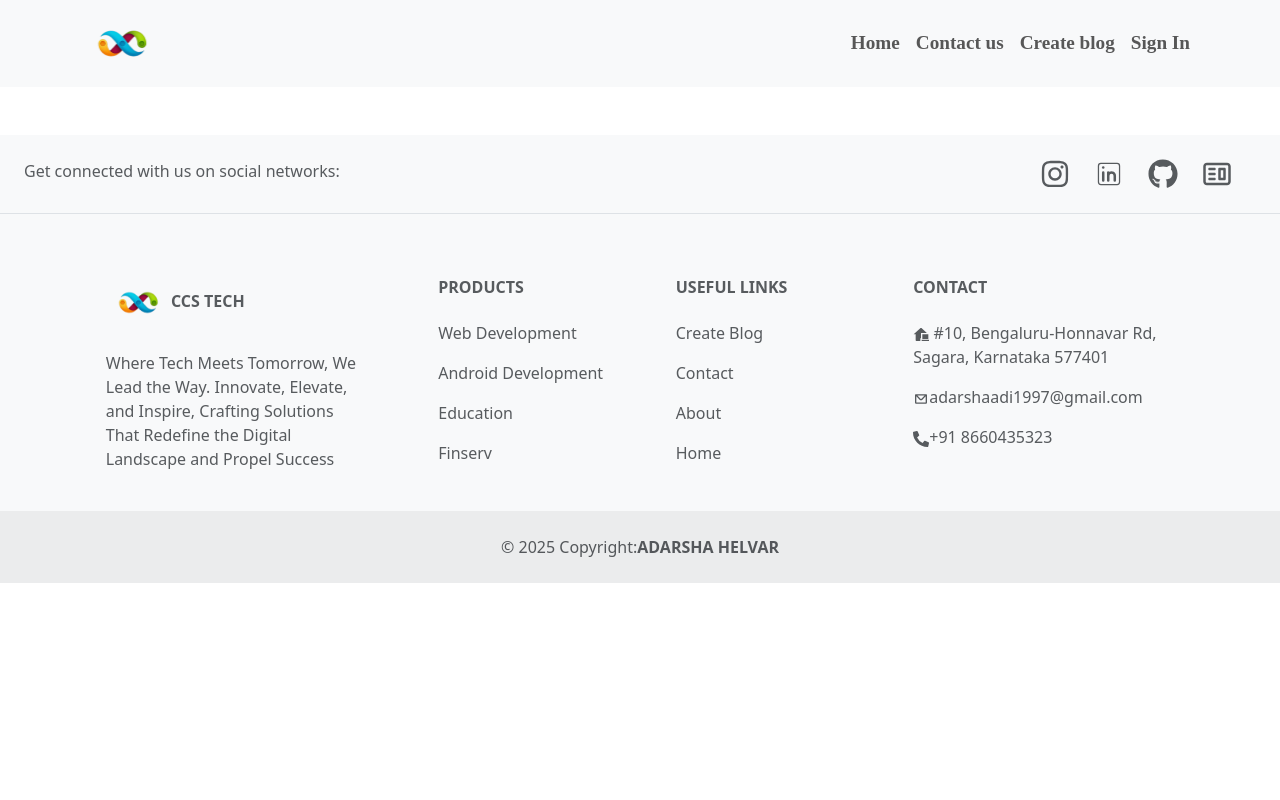
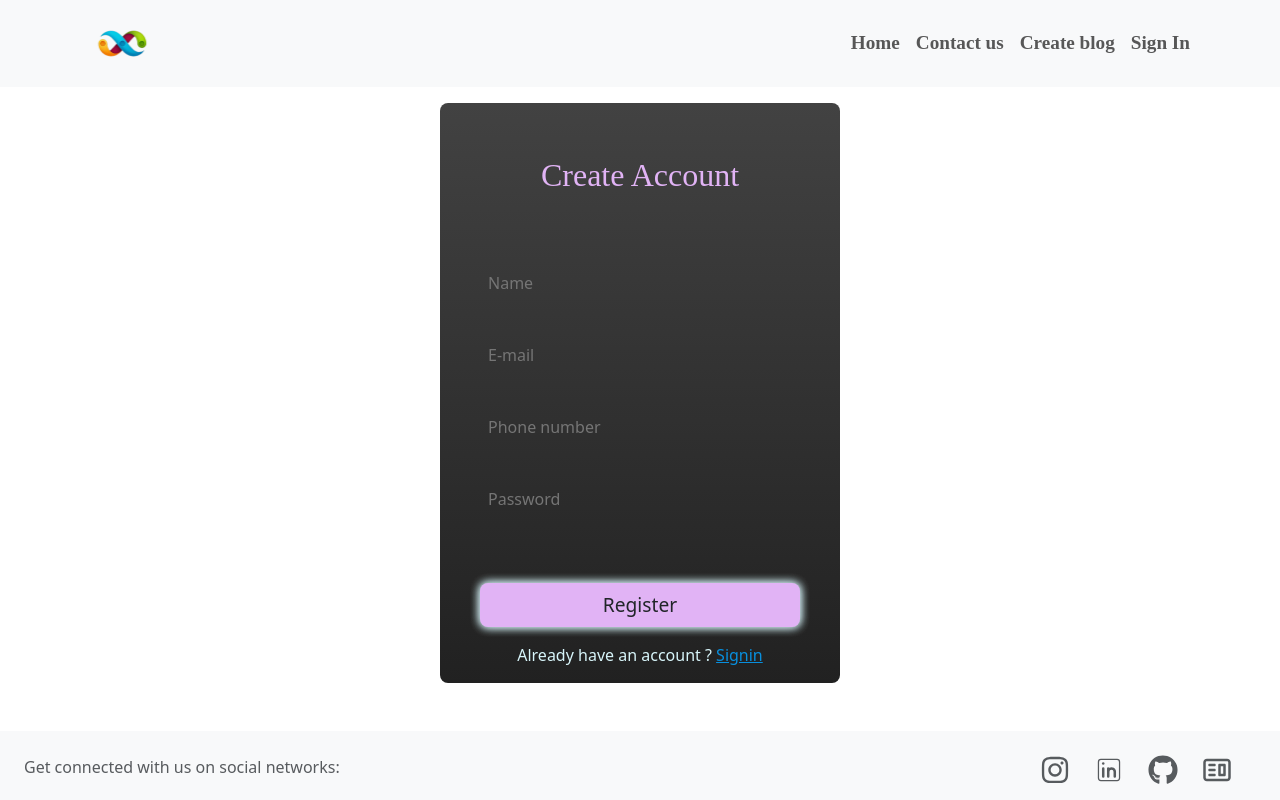
Before and after one commit to SangatiThanmayee/blogapp, a React (Vite) app in the folder my-app/: page /register in a window 1280 px wide. Shown: the top 800 px of the page. Built offline with nearby package versions, Linux system fonts and the light colour scheme.

Commit message:
add authentication page for register

```diff
--- /dev/null
+++ b/my-app/src/components/Register/Register.jsx
@@ -0,0 +1,83 @@
+import React, { useContext, useState } from "react";
+import "./register.css";
+import { Link, useNavigate } from "react-router-dom";
+import { AuthContext } from "../../context/AuthContext";
+import { BASE_URL } from "../../utils/config";
+import { toast } from "react-toastify";
+
+const Register = () => {
+  const [credentials, setCredentials] = useState({
+    name: undefined,
+    email: undefined,
+    phone: undefined,
+    password: undefined,
+  });
+  const { dispatch } = useContext(AuthContext);
+
+  const navigate = useNavigate();
+
+  const handleChange = (e) => {
+    setCredentials((prev) => ({ ...prev, [e.target.id]: e.target.value }));
+  };
+  // console.log('credentials :>> ', credentials);
+
+  const handleClick = async (e) => {
+    e.preventDefault();
+    try {
+      const res = await fetch(`${BASE_URL}/auth/registerUser`, {
+        method: "POST",
+        headers: { "Content-type": "application/json" },
+        body: JSON.stringify(credentials),
+      });
+      const result = await res.json();
+      if (!result.ok) {
+        toast(result.message);
+        // console.log('result.message :>> ', result.message);
+      }
+
+      dispatch({ type: "REGISTER_SUCCESS" });
+      navigate("/signin");
+    } catch (e) {
+      toast(e.message);
+      // console.log('e :>> ', e);
+    }
+  };
+
+  return (
+    <div>
+      <div className="container">
+        <form className="mt-3 form" onSubmit={handleClick}>
+          <p className="title">Create Account</p>
+          <input placeholder="Name" className="name input" type="text" id="name" onChange={handleChange}/>
+          <input placeholder="E-mail" className="name input" type="email" id="email" onChange={handleChange}/>
+          <input
+            placeholder="Phone number"
+            className="name input"
+            type="text"
+            pattern="[0-9]*"
+            id="phone"
+            onChange={handleChange}
+          />
+          <input
+            placeholder="Password"
+            className="password input"
+            type="password"
+            id="password"
+            onChange={handleChange}
+          />
+          <button className="btn" type="submit">
+            Register
+          </button>
+          <p className="mt-3 p_tag">
+            Already have an account ?{" "}
+            <Link to="/signin" className="link">
+              Signin
+            </Link>
+          </p>
+        </form>
+      </div>
+    </div>
+  );
+};
+
+export default Register;
--- /dev/null
+++ b/my-app/src/components/Register/register.css
@@ -0,0 +1,85 @@
+::selection {
+    background-color: gray;
+  }
+
+  .container {
+    margin: 0 auto;
+    display: flex;
+    justify-content: center;
+    align-items: center;
+  }
+
+  .form {
+    width: 400px;
+    height: 580px;
+    background-image: linear-gradient(to bottom, #424242,#212121);
+    display: flex;
+    align-items: center;
+    flex-direction: column;
+    border-radius: 0.5rem;
+  }
+
+  .title {
+    color:  rgb(225, 179, 245);
+    margin: 3rem 0;
+    font-size: 2rem;
+    font-family: 'Times New Roman', Times, serif;
+  }
+
+  .input {
+    margin: 0.5rem 0;
+    padding: 1rem 0.5rem;
+    width: 20rem;
+    background-color: inherit;
+    color:  rgb(184, 179, 245);
+    border: none;
+    outline: none;
+  }
+
+  .username {
+    /* border-bottom: 1px solid  rgb(225, 179, 245); */
+    transition: all 400ms;
+  }
+
+  .username:hover {
+    background-color: #424242;
+    border: none;
+    border-radius: 0.5rem;
+  }
+
+  .password {
+    /* border-bottom: 1px solid  rgb(225, 179, 245); */
+    transition: all 400ms;
+  }
+
+  .password:hover {
+    background-color: #424242;
+    border: none;
+    border-radius: 0.5rem;
+  }
+
+  .btn {
+    height: 3rem;
+    width: 20rem;
+    margin-top: 3rem;
+    background-color:  rgb(225, 179, 245);
+    border-radius: 0.5rem;
+    border: none;
+    font-size: 1.2rem;
+    transition: all 400ms;
+    box-shadow: 0 0 10px  rgb(215, 245, 250), 0 0 10px rgb(215, 245, 250);
+  }
+
+  .btn:hover {
+    background-color: rgb(215, 245, 250);
+    box-shadow: none;
+  }
+
+
+  .p_tag {
+    color: rgb(215, 245, 250);
+  }
+
+  .link {
+    color: rgb(8, 143, 221);
+  }
--- a/my-app/src/routes/Routing.jsx
+++ b/my-app/src/routes/Routing.jsx
@@ -4,6 +4,7 @@ import Home from "../components/Home/Home";
 import ContactUs from "../components/ContactUS/ContactUs";
 import CreateBlog from "../components/CreateBlog/CreateBlog";
 import Signin from "../components/Signin/Signin";
+import Register from "../components/Register/Register";
 
 
 
@@ -16,6 +17,7 @@ const Routing = () => {
         <Route path="/contactus"   element={<ContactUs/>}/>
         <Route path="/createNewBlog"  element={<CreateBlog/>}/>
         <Route path="/signin" element={<Signin/>}/>
+        <Route path="/register" element={<Register/>}/>
 
       </Routes>
     </div>
```
